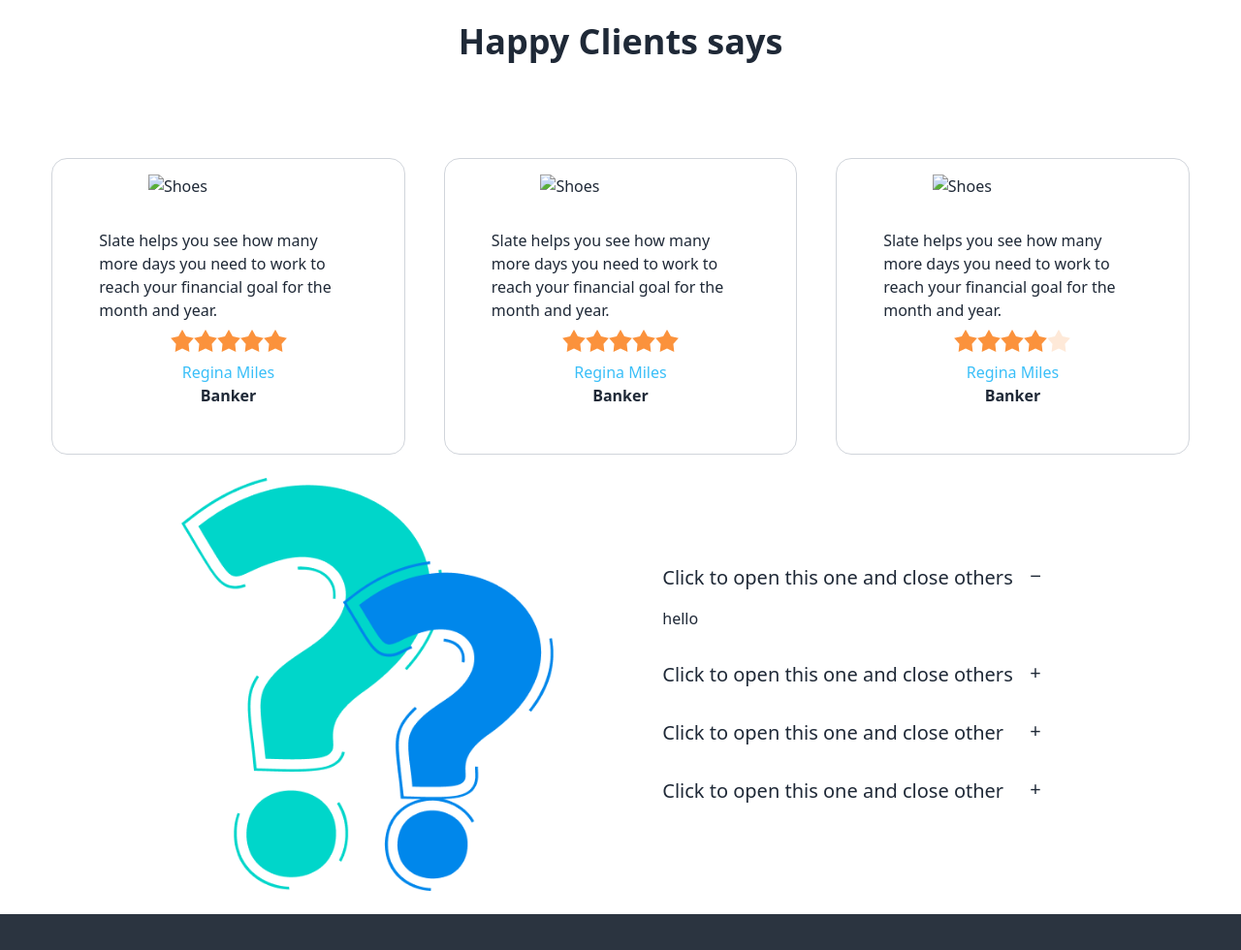
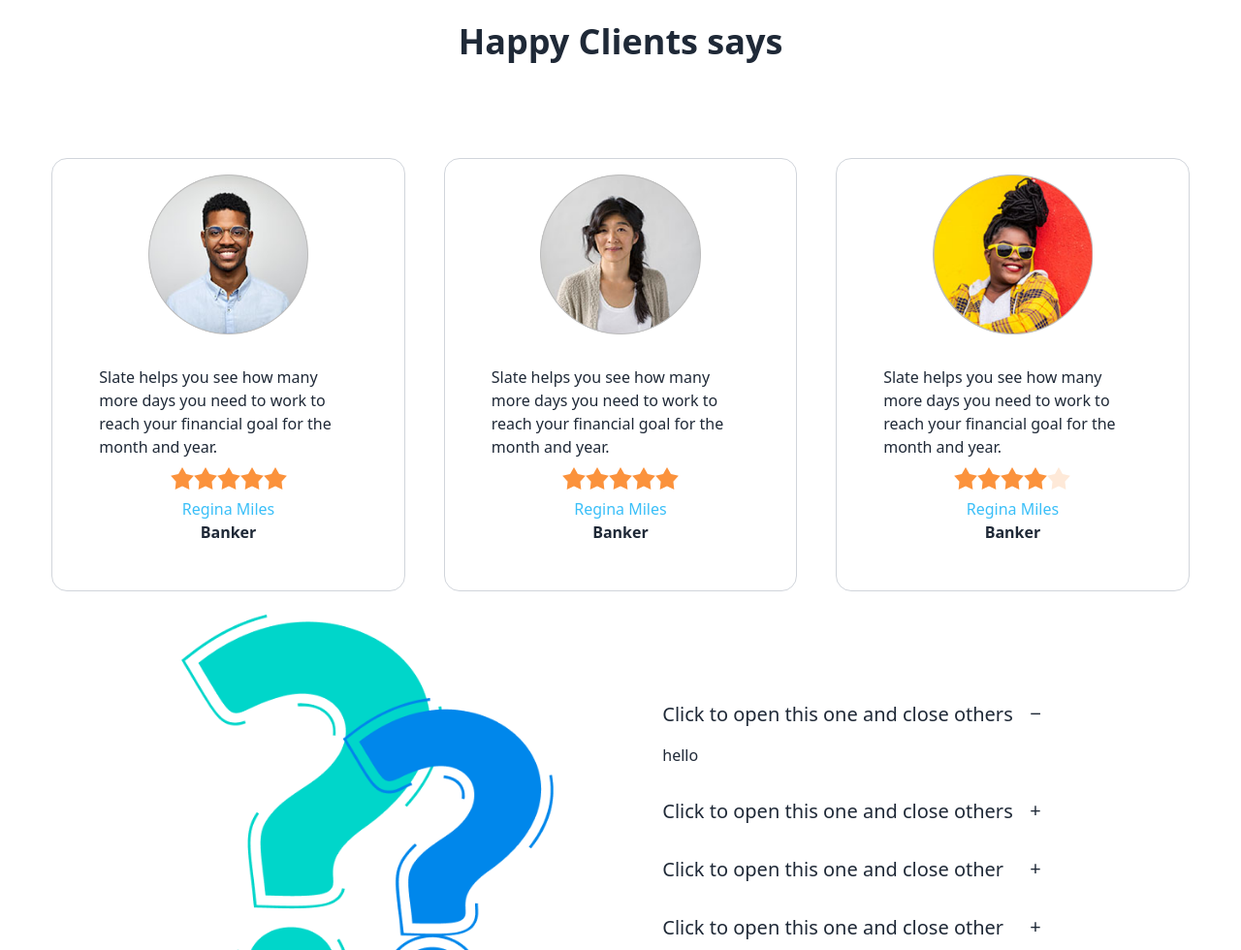
Before and after one commit to MaLiHa1321/bike, a plain HTML site: page index.html in a window 1280 px wide. Shown: the part 1719-2699 px from the top of the page at 97% size. Drawn offline with nearby package versions, Linux system fonts and the light colour scheme; the site is published under a folder, as on GitHub Pages, so addresses that start at the root find nothing.

Commit message:
new added

```diff
--- a/index.html
+++ b/index.html
@@ -179,7 +179,7 @@
         <div class="grid grid-cols-1 md:grid-cols-2 lg:grid-cols-3 gap-10">
 
             <div class="card bg-base-100 border border-gray-300 p-4">
-                <figure><img src="/images/others/user-1.png" class="w-1/2" alt="Shoes" /></figure>
+                <figure><img src="images/others/user-1.png" class="w-1/2" alt="Shoes" /></figure>
                 <div class="card-body">
 
                   <p>Slate helps you see how
@@ -200,7 +200,7 @@
                 </div>
               </div>
               <div class="card bg-base-100 border border-gray-300 p-4 ">
-                <figure><img src="/images/others/user-2.png" class="w-1/2" alt="Shoes" /></figure>
+                <figure><img src="images/others/user-2.png" class="w-1/2" alt="Shoes" /></figure>
                 <div class="card-body">
 
                     <p>Slate helps you see how
@@ -221,7 +221,7 @@
                   </div>
               </div>
               <div class="card bg-base-100 border border-gray-300 p-4 ">
-                <figure><img src="/images/others/user-3.png" class="w-1/2" alt="Shoes" /></figure>
+                <figure><img src="images/others/user-3.png" class="w-1/2" alt="Shoes" /></figure>
                 <div class="card-body">
 
                     <p>Slate helps you see how
```
